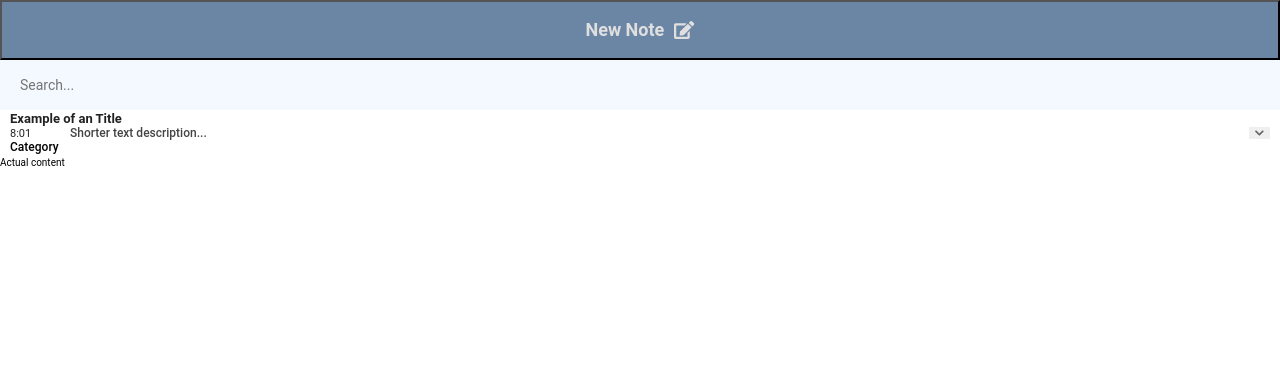
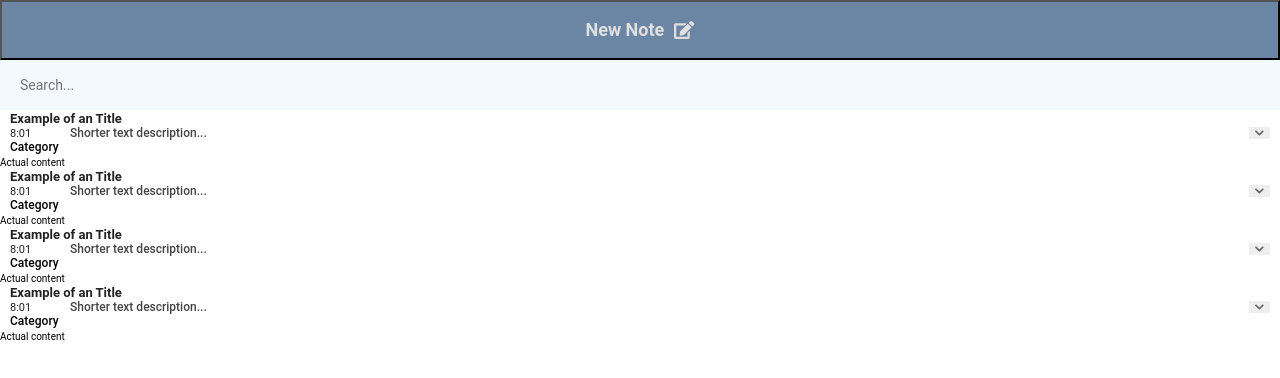
Before and after one commit to gothbarbie/detectify, a React (Create React App) app in the folder client/: page / in a window 1280 px wide. Shown: the top 378 px of the page. Built offline with nearby package versions, Linux system fonts and the light colour scheme.

Commit message:
feat: add NoteItems

```diff
--- a/client/src/App.js
+++ b/client/src/App.js
@@ -12,7 +12,46 @@ class App extends Component {
         <Normalizer />
         <NewNoteButton />
         <SearchField />
-        <NoteItem />
+        <NoteItem
+          note={{
+            id: 'n01',
+            title: 'Title',
+            description: 'Description',
+            category: 'News',
+            content: 'Content',
+            datestamp: '2018-01-01',
+          }}
+        />
+        <NoteItem
+          note={{
+            id: 'n01',
+            title: 'Title',
+            description: 'Description',
+            category: 'News',
+            content: 'Content',
+            datestamp: '2018-01-01',
+          }}
+        />
+        <NoteItem
+          note={{
+            id: 'n01',
+            title: 'Title',
+            description: 'Description',
+            category: 'News',
+            content: 'Content',
+            datestamp: '2018-01-01',
+          }}
+        />
+        <NoteItem
+          note={{
+            id: 'n01',
+            title: 'Title',
+            description: 'Description',
+            category: 'News',
+            content: 'Content',
+            datestamp: '2018-01-01',
+          }}
+        />
       </div>
     )
   }
```
